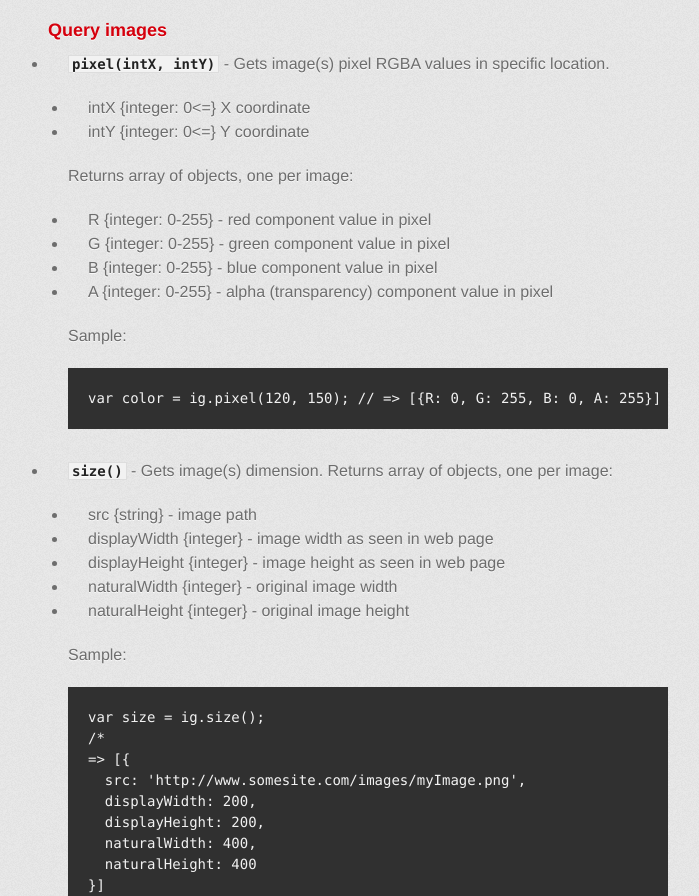
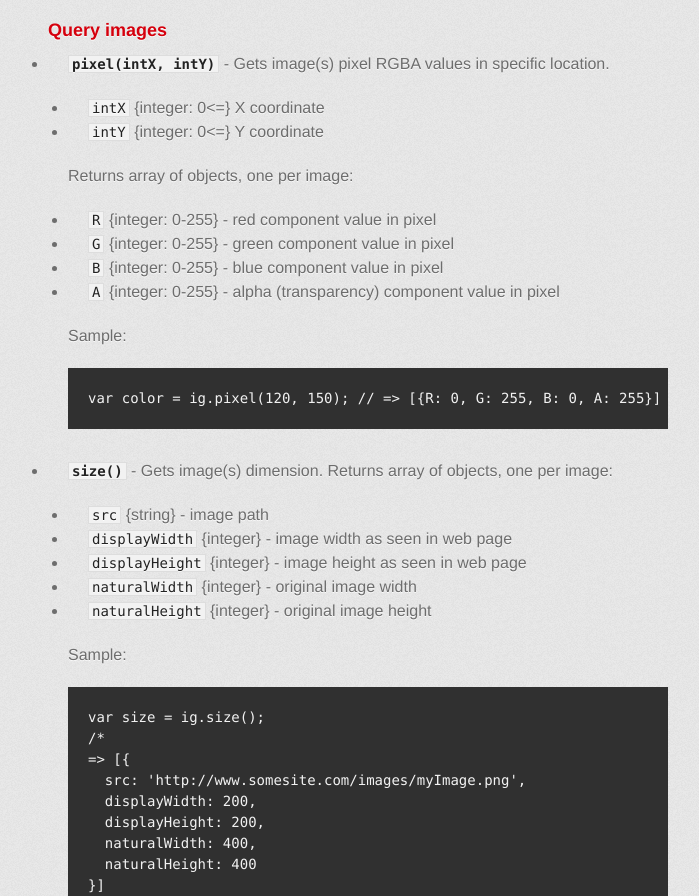
Before and after one commit to nire0510/imagenie, a plain HTML site: page index.html in a window 1280 px wide. Shown: the part 981-1877 px from the top of the page, without its empty margins (282-981 px from the left). Drawn offline with Linux system fonts and the light colour scheme; a web font is replaced by a local one.

Commit message:
Update index.html

```diff
--- a/index.html
+++ b/index.html
@@ -74,17 +74,17 @@ To keep samples simple, let's assume that we have a variable <code>ig</code> whi
 <p><strong><code>pixel(intX, intY)</code></strong> - Gets image(s) pixel RGBA values in specific location.</p>
 
 <ul>
-<li>intX {integer: 0&lt;=} X coordinate</li>
-<li>intY {integer: 0&lt;=} Y coordinate</li>
+<li><code>intX</code> {integer: 0&lt;=} X coordinate</li>
+<li><code>intY</code> {integer: 0&lt;=} Y coordinate</li>
 </ul>
 
 <p>Returns array of objects, one per image:</p>
 
 <ul>
-<li>R {integer: 0-255} - red component value in pixel</li>
-<li>G {integer: 0-255} - green component value in pixel</li>
-<li>B {integer: 0-255} - blue component value in pixel</li>
-<li>A {integer: 0-255} - alpha (transparency) component value in pixel</li>
+<li><code>R</code> {integer: 0-255} - red component value in pixel</li>
+<li><code>G</code> {integer: 0-255} - green component value in pixel</li>
+<li><code>B</code> {integer: 0-255} - blue component value in pixel</li>
+<li><code>A</code> {integer: 0-255} - alpha (transparency) component value in pixel</li>
 </ul>
 
 <p>Sample:</p>
@@ -96,11 +96,11 @@ To keep samples simple, let's assume that we have a variable <code>ig</code> whi
 Returns array of objects, one per image:</p>
 
 <ul>
-<li>src {string} - image path</li>
-<li>displayWidth {integer} - image width as seen in web page</li>
-<li>displayHeight {integer} - image height as seen in web page</li>
-<li>naturalWidth {integer} - original image width</li>
-<li>naturalHeight {integer} - original image height</li>
+<li><code>src</code> {string} - image path</li>
+<li><code>displayWidth</code> {integer} - image width as seen in web page</li>
+<li><code>displayHeight</code> {integer} - image height as seen in web page</li>
+<li><code>naturalWidth</code> {integer} - original image width</li>
+<li><code>naturalHeight</code> {integer} - original image height</li>
 </ul>
 
 <p>Sample:</p>
```
